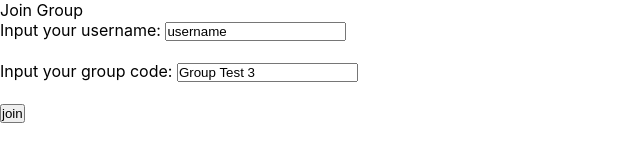
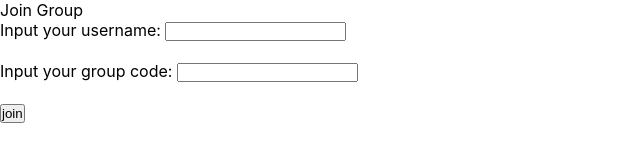
Before and after one commit to zaratejavier/Chicken-Tinder, a React (Create React App) app in the folder client/: page /JoinGroup in a window 1280 px wide. Shown: the top 160 px of the page, without its empty margins (0-640 px from the left). Built offline with nearby package versions, Linux system fonts and the light colour scheme.

Commit message:
join group add user working?

```diff
--- a/client/src/components/JoinGroup.js
+++ b/client/src/components/JoinGroup.js
@@ -3,16 +3,14 @@ import { Link } from 'react-router-dom'
 import Axios from "axios"
 
 export default function JoinGroup() {
-    const [user, setUser] = useState("username");
-    const [groupCode, setGroupCode] = useState("Group Test 3");
+    const [user, setUser] = useState("");
+    const [groupCode, setGroupCode] = useState("");
     const [groupId, setGroupId] = useState("")
 
     const handleSubmit = (e) => {
         e.preventDefault();
         // Axios.post(`/api/groups`)
         getGroupId();
-        addUser();
-
     }
 
     const getGroupId = () => {
@@ -22,21 +20,23 @@ export default function JoinGroup() {
                 group.name === `${groupCode}`
                 );
             setGroupId(groupObj[0].id)
+            addUser(groupObj[0].id);
         })
         .catch ( (err) => {
             console.log(err)
         })
     }
 
-    const addUser = () => {
-        Axios.post(`api/groups/${groupId}/users`)
+    const addUser = (groupId) => {
+        Axios.post(`api/groups/${groupId}/users`, {username: user})
         .then( (res) => {
             console.log(res.data)
          } )
         .catch( (err) => {
             console.log(err)
         })
-        setUser([groupObj, ...users]);
+
+        // setUser([groupObj, ...users]);
     }
 
     return (
```
